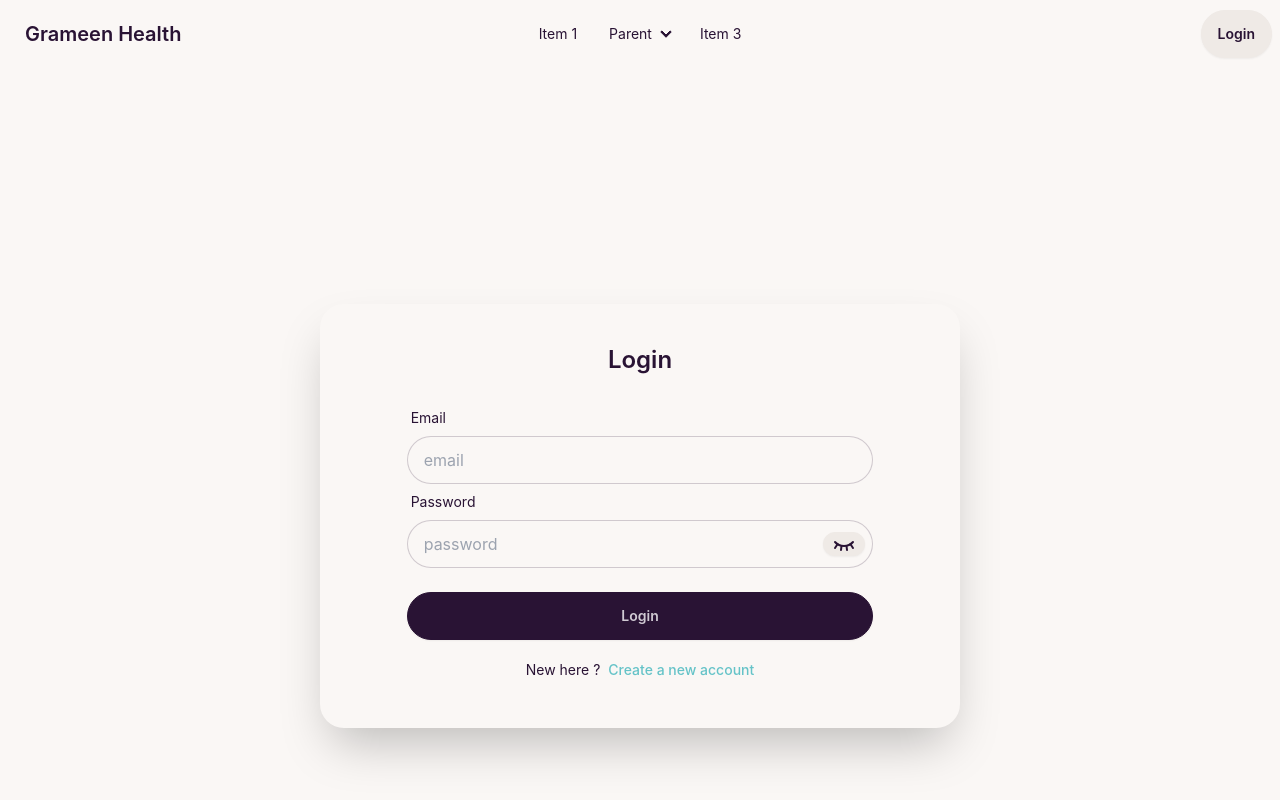
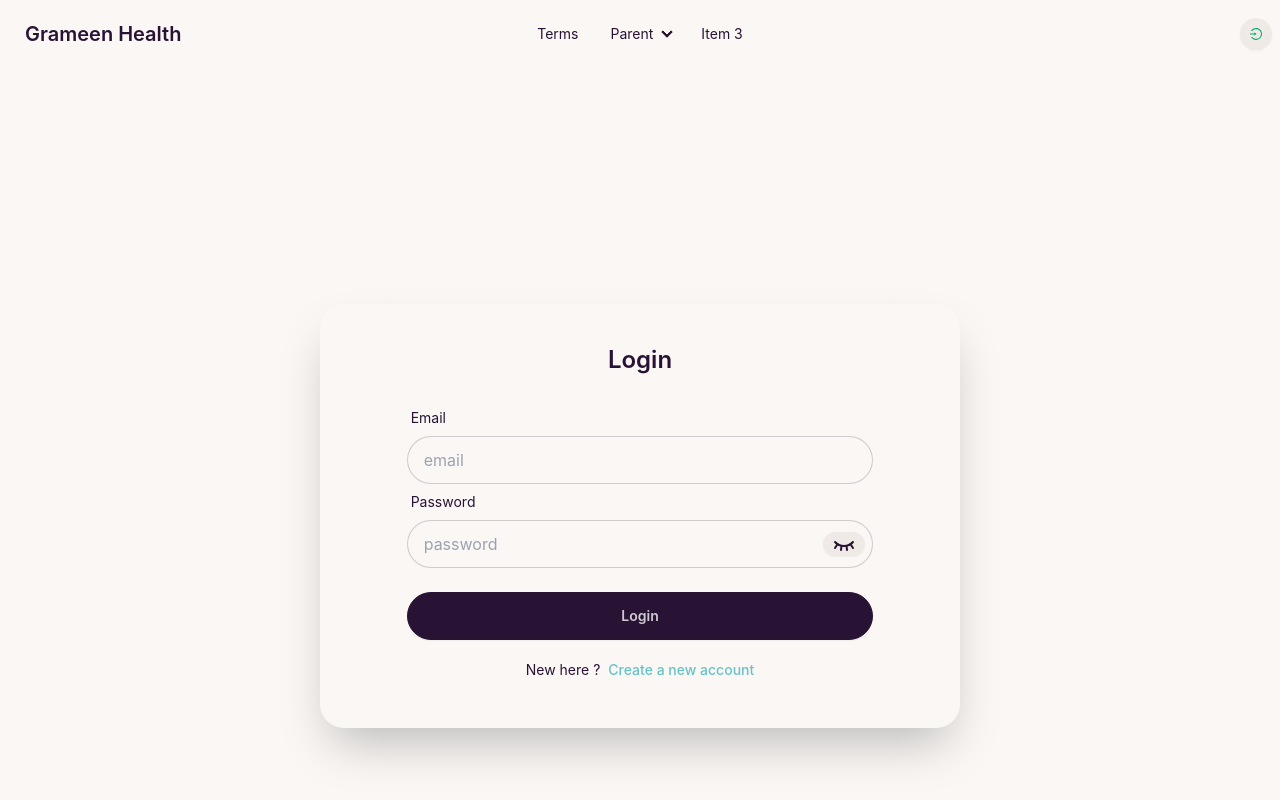
Before and after one commit to nurealammiaji/grameen-health-client, a React (Vite) app: page /login in a window 1280 px wide. Shown: the top 800 px of the page. Built offline with nearby package versions, Linux system fonts and the light colour scheme.

Commit message:
code modified

```diff
--- a/src/components/Navbar/Navbar.jsx
+++ b/src/components/Navbar/Navbar.jsx
@@ -1,7 +1,8 @@
 import { useContext } from "react";
 import { AuthContext } from "../../providers/AuthProvider";
-import { Link } from "react-router-dom";
+import { Link, NavLink } from "react-router-dom";
 import useUser from "../../hooks/useUser";
+import { AiOutlineLogin, AiOutlineLogout } from "react-icons/ai";
 
 const Navbar = () => {
 
@@ -49,11 +50,11 @@ const Navbar = () => {
                             <li><a>Item 3</a></li>
                         </ul>
                     </div>
-                    <a className="text-xl btn btn-ghost">Grameen Health</a>
+                    <Link to={"/"} className="text-xl btn btn-ghost">Grameen Health</Link>
                 </div>
                 <div className="hidden navbar-center lg:flex">
                     <ul className="px-1 menu menu-horizontal">
-                        <li><a>Item 1</a></li>
+                        <li><NavLink to={"/terms"}>Terms</NavLink></li>
                         <li>
                             <details>
                                 <summary>Parent</summary>
@@ -69,11 +70,12 @@ const Navbar = () => {
                 <div className="navbar-end">
                     {
                         (user) ?
-                            <>
-                                <button className="btn">{user.email}</button>
-                                <button onClick={handleLogout} className="btn">logout</button>
-                            </> :
-                            <Link to={"/login"} className="btn">Login</Link>
+                            <div>
+                                <button className="btn btn-sm">{user.email}</button>
+                                <span className="mx-2">||</span>
+                                <button onClick={handleLogout} className="btn btn-sm btn-circle p-2"><AiOutlineLogout className="text-error font-bold" /></button>
+                            </div> :
+                            <Link to={"/login"} className="btn btn-sm tooltip tooltip-bottom btn-circle p-2" data-tip="Login" ><AiOutlineLogin className="text-success font-bold" /></Link>
                     }
                 </div>
             </div>
--- a/src/hooks/useUser.jsx
+++ b/src/hooks/useUser.jsx
@@ -6,7 +6,7 @@ import { useQuery } from '@tanstack/react-query';
 const useUser = () => {
 
     const axiosPublic = useAxiosPublic();
-    const { authenticated } = useContext(AuthContext);
+    const { authenticated, user } = useContext(AuthContext);
     const accessToken = localStorage.getItem('accessToken');
     const userId = localStorage.getItem('userId');
 
--- a/src/pages/Login/Login.jsx
+++ b/src/pages/Login/Login.jsx
@@ -3,24 +3,27 @@ import { AuthContext } from './../../providers/AuthProvider';
 import { useForm } from 'react-hook-form';
 import HelmetAsync from './../../components/HelmetAsync/HelmetAsync';
 import { TbEye, TbEyeClosed } from 'react-icons/tb';
-import { Link } from 'react-router-dom';
+import { Link, useLocation, useNavigate } from 'react-router-dom';
 
 const Login = () => {
 
     const { register, handleSubmit, watch, formState: { errors } } = useForm();
 
-    const { user, login, setAuthenticated } = useContext(AuthContext);
+    const { login, setAuthenticated } = useContext(AuthContext);
     const [eyeClose, setEyeClose] = useState(true);
+    const location = useLocation();
+    const navigate = useNavigate();
+    const from = location?.state?.from?.pathname || "/";
 
     const handleLogin = (data) => {
         const email = data.email;
         const password = data.password;
         login(email, password)
             .then((res) => {
-                console.log(res.data);
                 localStorage.setItem('accessToken', res.data.accessToken);
                 localStorage.setItem('userId', res.data.id);
                 setAuthenticated(true);
+                navigate(from, {replace: true});
             })
             .catch((err) => {
                 console.error(err);
--- /dev/null
+++ b/src/pages/TermsConditions/TermsConditions.jsx
@@ -0,0 +1,9 @@
+import React from 'react'
+
+const TermsConditions = () => {
+  return (
+    <div>Terms & Conditions</div>
+  )
+}
+
+export default TermsConditions
--- a/src/providers/AuthProvider.jsx
+++ b/src/providers/AuthProvider.jsx
@@ -1,6 +1,7 @@
 import React, { useEffect, useState } from 'react';
 import { createContext } from 'react';
 import useAxiosPublic from '../hooks/useAxiosPublic';
+import { json } from 'react-router-dom';
 
 export const AuthContext = createContext();
 
@@ -15,42 +16,41 @@ const AuthProvider = ({ children }) => {
     const userId = localStorage.getItem('userId');
 
     const login = async (email, password) => {
-        console.log(email, password);
         setLoading(true);
         return await axiosPublic.post('/auth/login', { email, password })
-        // .then(({ data }) => {
-        //     // Store JWT in local storage
-        //     console.log(data);
-        //     localStorage.setItem('accessToken', data.accessToken);
-        //     localStorage.setItem('userId', data.id);
-        //     setLoading(false);
-        // })
-        // .catch((err) => {
-        //     console.error(err);
-        //     setLoading(false);
-        // });
     };
 
     const logout = () => {
         localStorage.removeItem('accessToken');
         localStorage.removeItem('userId');
+        localStorage.removeItem('userInfo');
         setUser(null);
         setAuthenticated(false);
     };
 
     useEffect(() => {
+        if (accessToken && userId) {
+            setAuthenticated(true);
+            setUser(true);
+            setLoading(false);
+        }
+    }, [accessToken, userId])
+
+    useEffect(() => {
         if (authenticated) {
-            console.log("hitted useEffect");
+            setLoading(false);
             const auth = async () => {
                 await axiosPublic.get(`/auth/user/${userId}`, { headers: { "Authorization": `Bearer ${accessToken}` } })
                     .then((res) => {
-                        console.log("hitted res");
-                        console.log(res.data);
-                        setUser(res.data);
-                        setLoading(false);
+                        const currentUser = res.data;
+                        // setLoading(true);
+                        if (currentUser) {
+                            setUser(currentUser);
+                            localStorage.setItem("userInfo", JSON.stringify(currentUser));
+                            // setLoading(false);
+                        };
                     })
                     .catch((err) => {
-                        console.log("hitted err");
                         console.log(err);
                     })
             };
--- a/src/routes/AllRoutes.jsx
+++ b/src/routes/AllRoutes.jsx
@@ -4,6 +4,7 @@ import ErrorBoundary from "../pages/Error/ErrorBoundary";
 import Home from "../pages/Home/Home";
 import Login from './../pages/Login/Login';
 import PrivateRoute from "./PrivateRoute";
+import TermsConditions from "../pages/TermsConditions/TermsConditions";
 
 const AllRoutes = createBrowserRouter([
     {
@@ -20,8 +21,8 @@ const AllRoutes = createBrowserRouter([
                 element: <Login />
             },
             {
-                path: "/private",
-                element: <PrivateRoute><div>This is a private route</div></PrivateRoute>
+                path: "/terms",
+                element: <PrivateRoute><TermsConditions /></PrivateRoute>
             }
         ]
     },
--- a/src/routes/PrivateRoute.jsx
+++ b/src/routes/PrivateRoute.jsx
@@ -4,19 +4,23 @@ import { Navigate, useLocation } from 'react-router-dom';
 
 const PrivateRoute = ({ children }) => {
 
-    const { loading, user } = useContext(AuthContext);
-
+    const { user, loading } = useContext(AuthContext);
     const location = useLocation();
 
     if (loading) {
-        return <div>Loading .....</div>
+        return <div className="flex justify-center items-center">
+            <button className="btn">
+                <span className="loading loading-spinner text-success"></span>
+                Loading ...
+            </button>
+        </div>
     }
 
     if (user) {
         return children;
     }
 
-    <Navigate state={{from: location}} replace={true} />
+    return <Navigate to={"/login"} state={{ from: location }} replace ></Navigate>
 }
 
 export default PrivateRoute;
```
